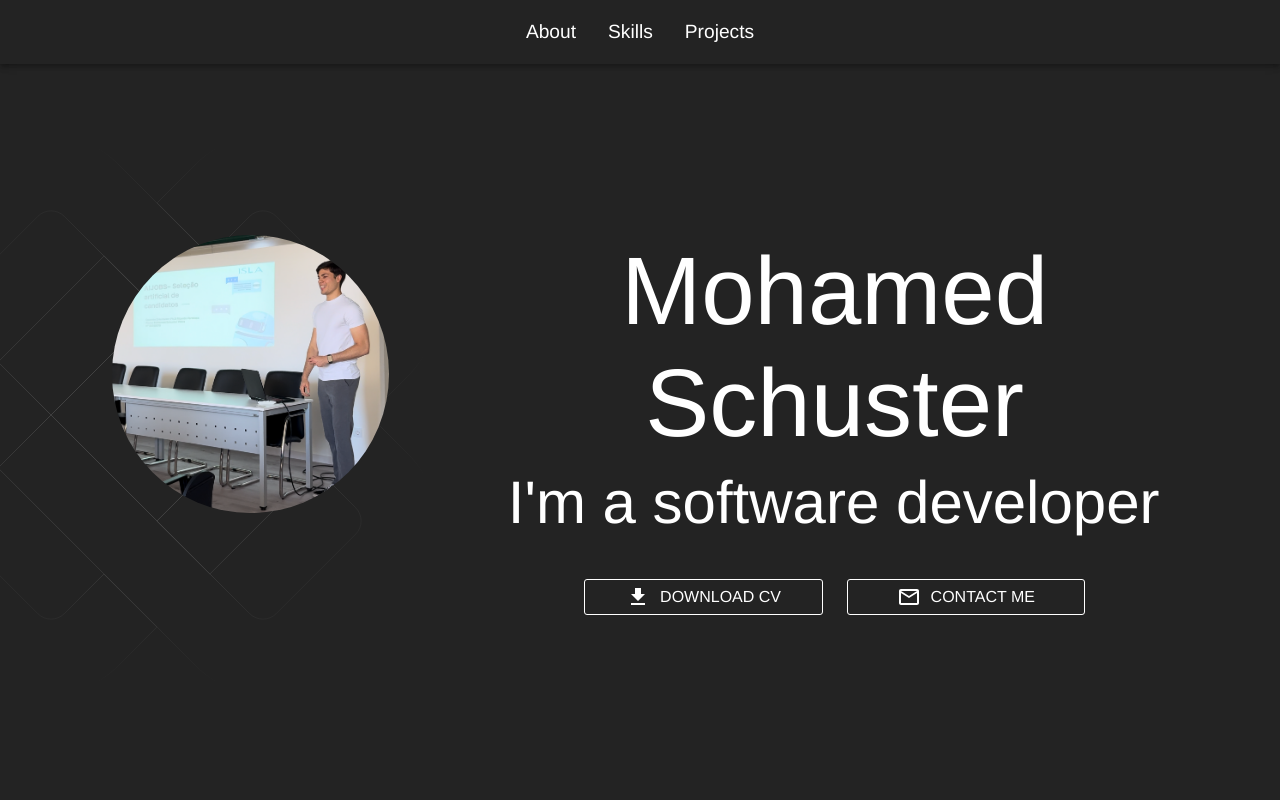
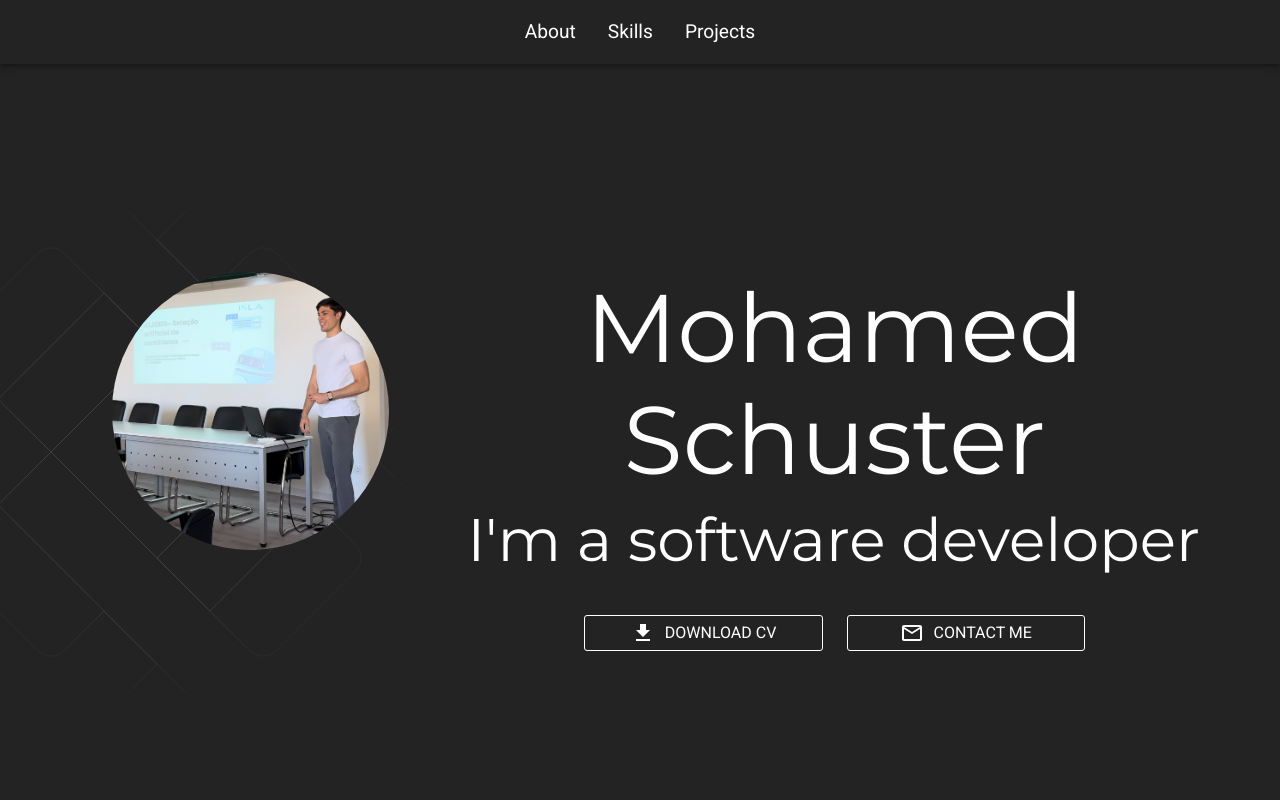
Before and after one commit to mohamedstt/my-portfolio, a React (Vite) app: page / in a window 1280 px wide. Shown: the top 800 px of the page. Built offline with nearby package versions, Linux system fonts and the light colour scheme.

Commit message:
feat: Created LanguageSwitch component

```diff
--- a/index.html
+++ b/index.html
@@ -4,6 +4,7 @@
     <meta charset="UTF-8" />
     <link rel="icon" type="image/svg+xml" href="/vite.svg" />
     <meta name="viewport" content="initial-scale=1, width=device-width" />
+    <link href="https://fonts.googleapis.com/css2?family=Roboto:wght@400;700&family=Montserrat:wght@400;700&display=swap" rel="stylesheet">
     <title>Mohamed Schuster</title>
   </head>
   <body>
--- a/package.json
+++ b/package.json
@@ -15,8 +15,11 @@
     "@mui/icons-material": "^5.16.0",
     "@mui/material": "^5.16.0",
     "@types/react-router-dom": "^5.3.3",
+    "i18next": "^23.11.5",
+    "i18next-browser-languagedetector": "^8.0.0",
     "react": "^18.3.1",
     "react-dom": "^18.3.1",
+    "react-i18next": "^14.1.2",
     "react-router-dom": "^6.24.1",
     "react-scroll": "^1.9.0"
   },
--- a/src/App.tsx
+++ b/src/App.tsx
@@ -1,4 +1,5 @@
 import Home from "./pages/Home/Home"
+import './i18n';
 
 const App = () => {
   return (
--- /dev/null
+++ b/src/components/LanguageSwitcher/LanguageSwitcher.tsx
@@ -0,0 +1,20 @@
+import React from 'react';
+import { useTranslation } from 'react-i18next';
+import { Button, ButtonGroup } from '@mui/material';
+
+const LanguageSwitcher: React.FC = () => {
+  const { i18n } = useTranslation();
+
+  const changeLanguage = (lng: string) => {
+    i18n.changeLanguage(lng);
+  };
+
+  return (
+    <ButtonGroup variant="contained" color="primary">
+      <Button onClick={() => changeLanguage('en')}>EN</Button>
+      <Button onClick={() => changeLanguage('pt')}>PT</Button>
+    </ButtonGroup>
+  );
+};
+
+export default LanguageSwitcher;
--- a/src/components/NavBar/NavBar.tsx
+++ b/src/components/NavBar/NavBar.tsx
@@ -1,5 +1,6 @@
 import { AppBar, MenuItem, styled, Toolbar } from "@mui/material"
 import { Link as ScrollLink } from 'react-scroll';
+import LanguageSwitcher from "../LanguageSwitcher/LanguageSwitcher";
 
 
 const NavBar = () => {
@@ -43,9 +44,9 @@ const NavBar = () => {
                 Projects
               </ScrollLink>
               </StyledMenuItem>
-
             </StyledToobar>
         </AppBar>
+              <LanguageSwitcher />
       </>
     )
   }
--- /dev/null
+++ b/src/components/ScrollToTopButton/ScrollToTopButton.tsx
@@ -0,0 +1,30 @@
+import { Fab, useScrollTrigger, Zoom } from '@mui/material';
+import KeyboardArrowUpIcon from '@mui/icons-material/KeyboardArrowUp';
+import { styled } from '@mui/material/styles';
+
+const ScrollToTopFab = styled(Fab)(({ theme }) => ({
+  position: 'fixed',
+  bottom: theme.spacing(2),
+  right: theme.spacing(2),
+}));
+
+const ScrollToTopButton: React.FC = () => {
+  const trigger = useScrollTrigger({
+    disableHysteresis: true,
+    threshold: 100,
+  });
+
+  const handleClick = () => {
+    window.scrollTo({ top: 0, behavior: 'smooth' });
+  };
+
+  return (
+    <Zoom in={trigger}>
+      <ScrollToTopFab color="secondary" onClick={handleClick} aria-label="scroll back to top">
+        <KeyboardArrowUpIcon />
+      </ScrollToTopFab>
+    </Zoom>
+  );
+};
+
+export default ScrollToTopButton;
--- /dev/null
+++ b/src/i18n.ts
@@ -0,0 +1,28 @@
+import i18n from 'i18next';
+import { initReactI18next } from 'react-i18next';
+import LanguageDetector from 'i18next-browser-languagedetector';
+
+import translationEN from './locales/en/translation.json';
+import translationPT from './locales/pt/translation.json';
+
+const resources = {
+  en: {
+    translation: translationEN,
+  },
+  pt: {
+    translation: translationPT,
+  },
+};
+
+i18n
+  .use(LanguageDetector)
+  .use(initReactI18next)
+  .init({
+    resources,
+    fallbackLng: 'en',
+    interpolation: {
+      escapeValue: false,
+    },
+  });
+
+export default i18n;
--- /dev/null
+++ b/src/locales/en/translation.json
@@ -0,0 +1,10 @@
+{
+    "title": "Projects",
+    "about_me": "About me",
+    "experience": "Experience",
+    "education": "Education",
+    "skills": "Skills",
+    "projects": "Projects",
+    "download_cv": "Download CV",
+    "contact_me": "Contact Me"
+  }
--- /dev/null
+++ b/src/locales/pt/translation.json
@@ -0,0 +1,10 @@
+{
+    "title": "Projetos",
+    "about_me": "Sobre mim",
+    "experience": "Experiência",
+    "education": "Educação",
+    "skills": "Habilidades",
+    "projects": "Projetos",
+    "download_cv": "Baixar CV",
+    "contact_me": "Contate-me"
+  }
--- a/src/pages/Home/Home.tsx
+++ b/src/pages/Home/Home.tsx
@@ -1,4 +1,5 @@
 import NavBar from "../../components/NavBar/NavBar"
+import ScrollToTopButton from "../../components/ScrollToTopButton/ScrollToTopButton"
 import About from "./sections/About/About"
 import Hero from "./sections/Hero/Hero"
 import Projects from "./sections/Projects/Projects"
@@ -10,6 +11,7 @@ const Home = () => {
         <Hero/>
         <About/>
         <Projects />
+        <ScrollToTopButton />
       </>
     )
   }
--- a/src/pages/Home/sections/Projects/Projects.tsx
+++ b/src/pages/Home/sections/Projects/Projects.tsx
@@ -38,7 +38,7 @@ const projects = [
 const Projects: React.FC = () => {
   return (
     <Container maxWidth="md" id="projects">
-      <Typography variant="h3" align="center" gutterBottom pb={"50px"}>
+      <Typography variant="h3" align="center" gutterBottom pb={"10px"}>
         Projects
       </Typography>
       <Grid container spacing={3}>
--- a/src/theme.ts
+++ b/src/theme.ts
@@ -6,12 +6,28 @@ let theme = createTheme({
       main: "#232323",
     },
     secondary: {
-      main: "#8A2BE2",
+      main: "#9400D3",
     },
   },
   typography: {
-    fontFamily: "Helvetica Neue",
-  }
+    fontFamily: [
+      'Roboto',
+      'Montserrat',
+      'sans-serif',
+    ].join(','),
+    h1: {
+      fontFamily: 'Montserrat',
+    },
+    h2: {
+      fontFamily: 'Montserrat',
+    },
+    body1: {
+      fontFamily: 'Roboto',
+    },
+    body2: {
+      fontFamily: 'Roboto',
+    },
+  },
 });
 
 theme = responsiveFontSizes(theme);
```
Also changed, not shown: 1 other file (tests, documents, lock files or other folders).
